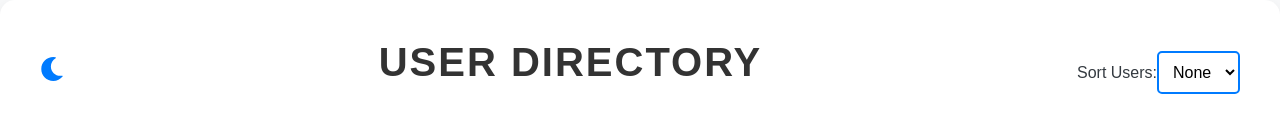
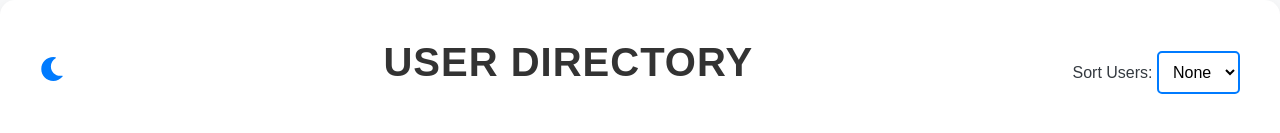
Before and after one commit to SaiPrakashvarma23/User-Directory-task, a React (Create React App) app: page / in a window 1280 px wide. Shown: the top 133 px of the page. Built offline with nearby package versions, Linux system fonts and the light colour scheme; no server answers.

Commit message:
ADD PRAKASH

```diff
--- a/src/pages/Home.css
+++ b/src/pages/Home.css
@@ -43,7 +43,7 @@ body {
   font-weight: 600;
   color: var(--text-color, #333);
   text-transform: uppercase;
-  letter-spacing: 2px;
+  letter-spacing: 1px;
   text-align: center;
   transition: color 0.3s;
 }
--- a/src/pages/Home.js
+++ b/src/pages/Home.js
@@ -83,7 +83,7 @@ const Home = () => {
         <h1 className="header-text">User Directory</h1>
         {/* Sorting section on the right */}
         <div className="sort-options">
-          <label htmlFor="sort">Sort Users:</label>
+          <label htmlFor="sort">Sort Users: </label>
           <select
             id="sort"
             value={sortOrder}
```
